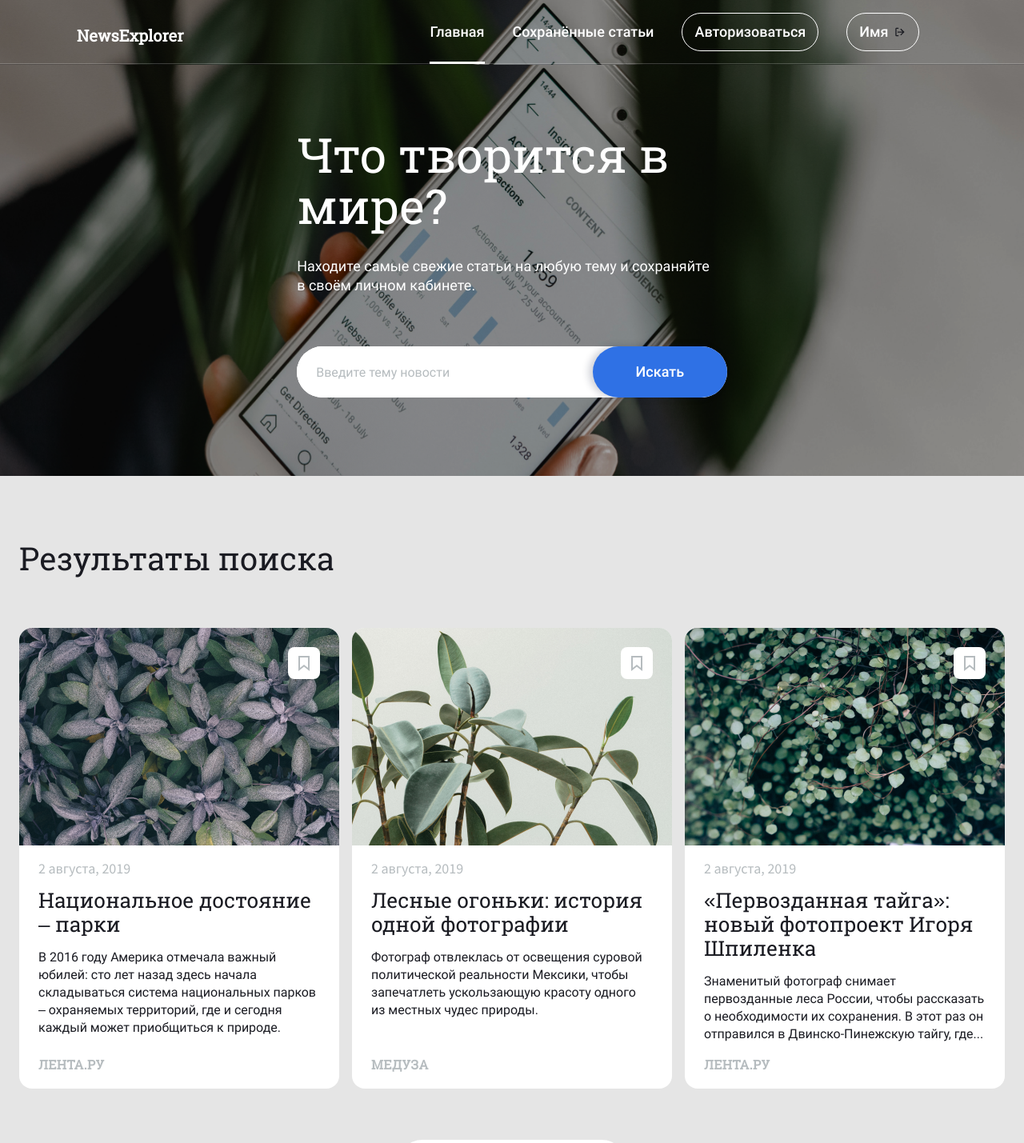
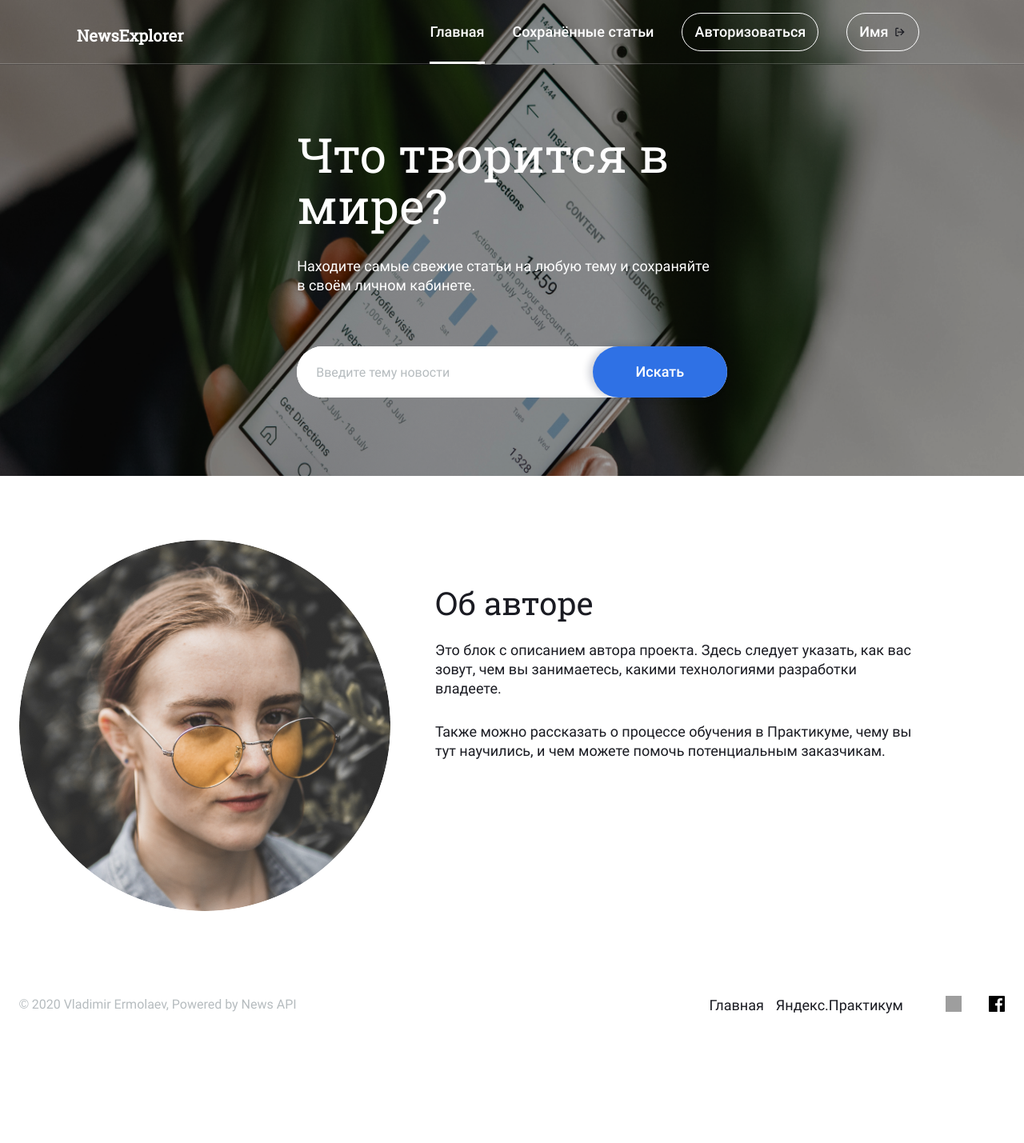
Before and after one commit to Vladimir-art/news-explorer-frontend, a React (Create React App) app: page / in a window 1280 px wide. Shown: the top 1429 px of the page at 80% size. After the commit the page ends 1297 px from the top, so only its background shows below. Built offline with nearby package versions, Linux system fonts and the light colour scheme; grey boxes are pictures that could not be loaded.

Commit message:
inactive serching-results

```diff
--- a/src/blocks/header/__main-background/header__main-background.css
+++ b/src/blocks/header/__main-background/header__main-background.css
@@ -1,7 +1,7 @@
 .header__main-background {
   background-image: url('../../../images/main_theme.png');
   background-repeat: no-repeat;
-  background-size: 100% 576px;
+  background-size: 100% 595px;
   background-position: center top;
   background-attachment: fixed;
 }
--- /dev/null
+++ b/src/blocks/searching-results/_inactive/searching-results_inactive.css
@@ -0,0 +1,3 @@
+.searching-results_inactive {
+  display: none;
+}
--- a/src/blocks/searching-results/searching-results.css
+++ b/src/blocks/searching-results/searching-results.css
@@ -1,6 +1,7 @@
 @import url(./__title/searching-results__title.css);
 @import url(./__elements/searching-results__elements.css);
 @import url(./__button/searching-results__button.css);
+@import url(./_inactive/searching-results_inactive.css);
 
 .searching-results {
   padding: 80px 0;
--- a/src/components/SearchingResults/SearchingResults.js
+++ b/src/components/SearchingResults/SearchingResults.js
@@ -7,7 +7,7 @@ import bush from '../../images/bush.png';
 
 function SearchingResults() {
   return (
-    <section className="searching-results">
+    <section className="searching-results searching-results_inactive">
       <h2 className="searching-results__title">Результаты поиска</h2>
       <div className="searching-results__elements">
         <NewsCard
```
Also changed, not shown: src/components/App/App.js (+5 -5 lines).
